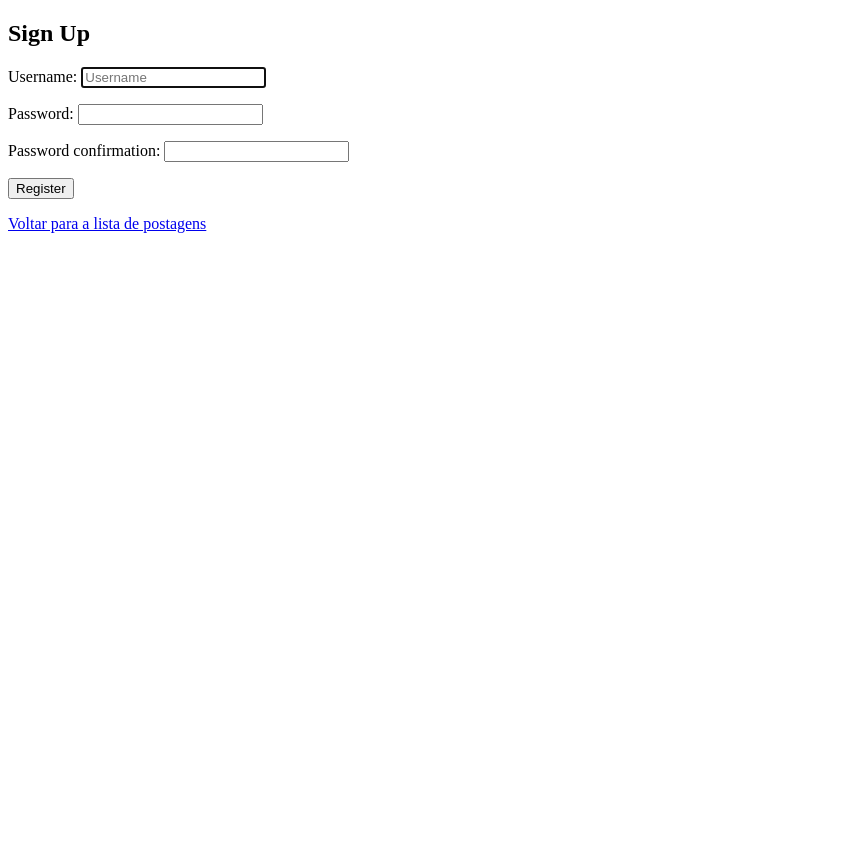
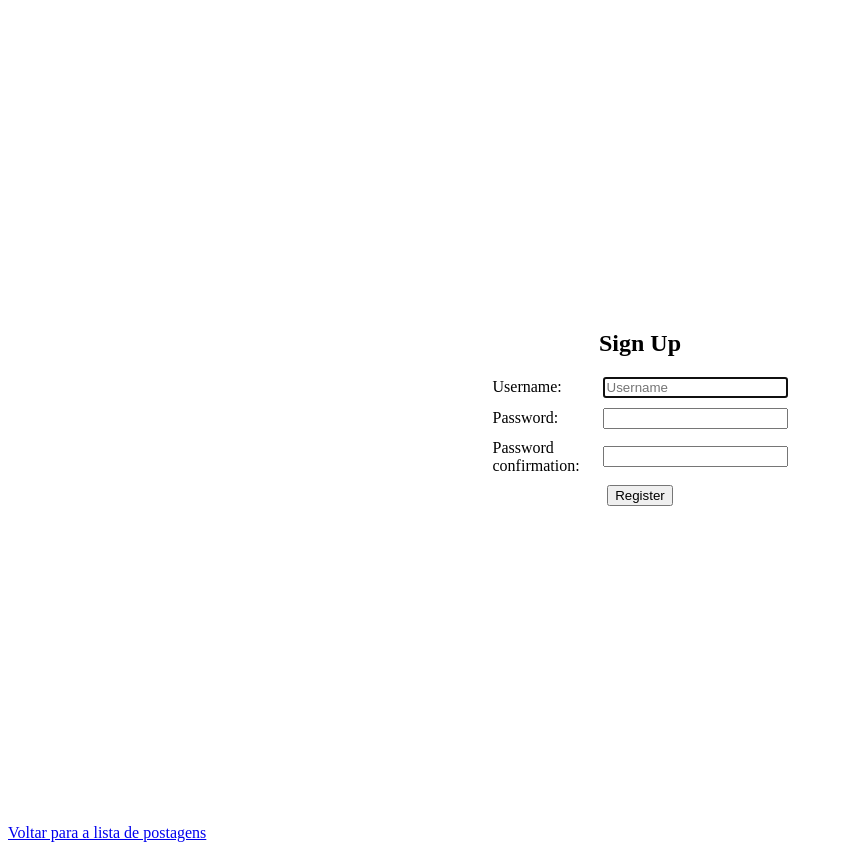
Before and after one commit to solmseda/Inf1047-Tabalho-1, a Django app: page /register/ in a window 1280 px wide. Shown: the whole page, without its empty margins (0-843 px from the left). Before the commit the page ends 233 px from the top, so only its background shows below. Run offline with Django 4.2, Linux system fonts and the light colour scheme.

Commit message:
Melhorando css dos forms

```diff
--- a/Blog/mysite/blog/templates/login.html
+++ b/Blog/mysite/blog/templates/login.html
@@ -6,7 +6,7 @@
       display: flex;
       justify-content: center;
       align-items: center;
-      flex-direction: column; /* Add this line to stack elements vertically */
+      flex-direction: column;
       height: 100vh;
       text-align: center;
   }
--- a/Blog/mysite/blog/templates/register.html
+++ b/Blog/mysite/blog/templates/register.html
@@ -1,22 +1,43 @@
 {% extends 'base.html' %}
 
 {% block content %}
-<form method="POST" novalidate>
-	{% csrf_token %}
-	<h2>Sign Up</h2>
+<style>
+  .center-form {
+      display: flex;
+      justify-content: center;
+      align-items: center;
+      flex-direction: column;
+      height: 100vh;
+      text-align: center;
+  }
 
-	{% for field in form %}
-	<p>
-		{% if field.errors %}
-		<ul class="errorlist">
-			{% for error in field.errors %}
-			<li>{{ error }}</li>
-			{% endfor %}
-		</ul>
-		{% endif %}
-	 	{{ field.label_tag }} {{ field }}
-	</p>
-	{% endfor %}
-	<input type="submit" value="Register" />
-</form>
-{% endblock content%}
+  .form-group {
+      display: flex;
+      align-items: center;
+      margin-bottom: 10px;
+  }
+
+  .form-group label {
+      width: 100px;
+      text-align: left;
+      margin-right: 10px;
+  }
+
+  .form-group input {
+      flex: 1;
+  }
+</style>
+<div class="center-form">
+  <h2>Sign Up</h2>
+  <form method="POST" novalidate>
+    {% csrf_token %}
+    {% for field in form %}
+      <div class="form-group">
+        <label for="{{ field.id_for_label }}">{{ field.label_tag }}</label>
+        {{ field }}
+      </div>
+    {% endfor %}
+    <input type="submit" value="Register" />
+  </form>
+</div>
+{% endblock content %}
```
Also changed, not shown: Blog/mysite/blog/static/blog/estilos.css (+0 -7 lines), Blog/mysite/db.sqlite3.
